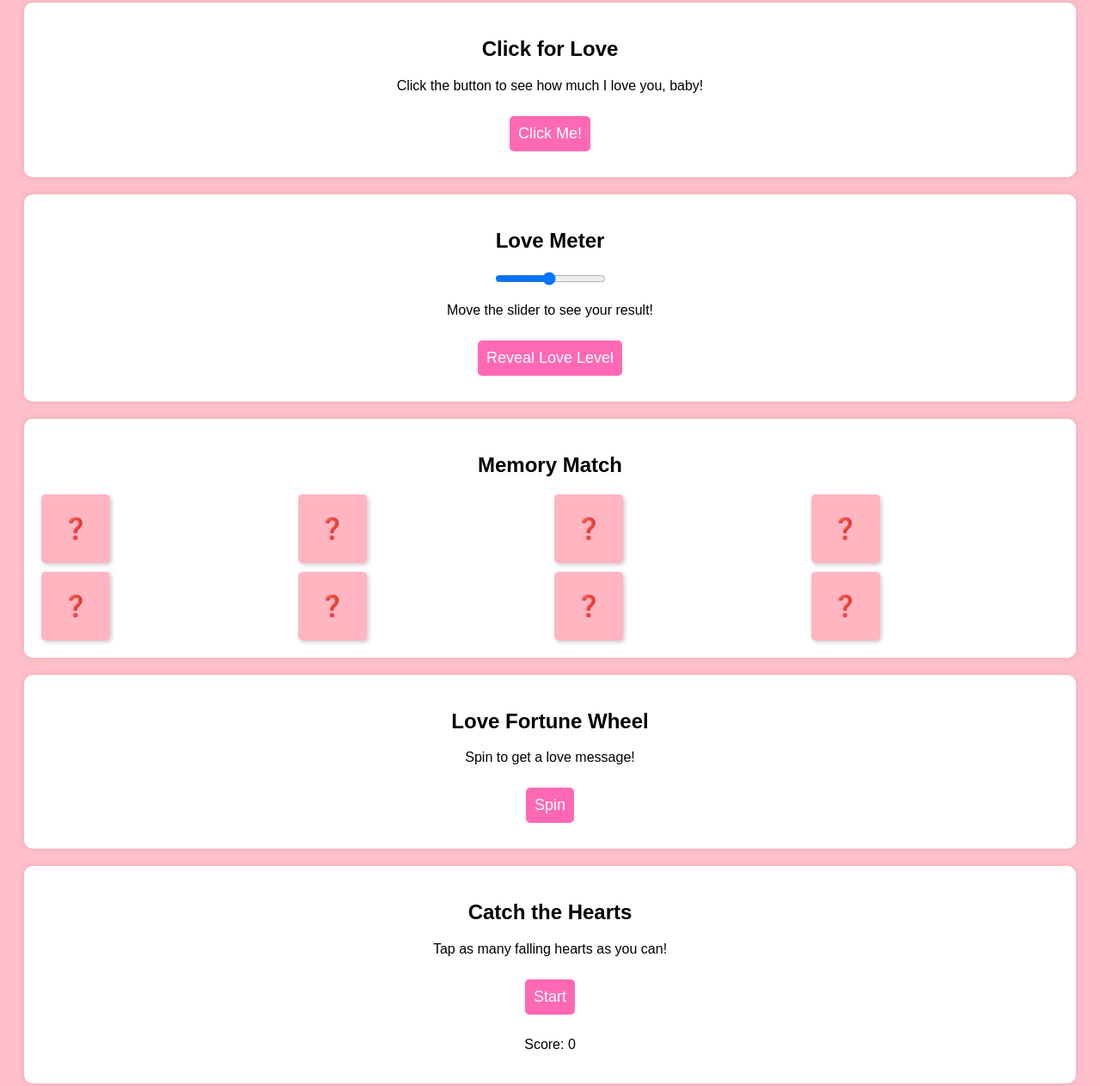
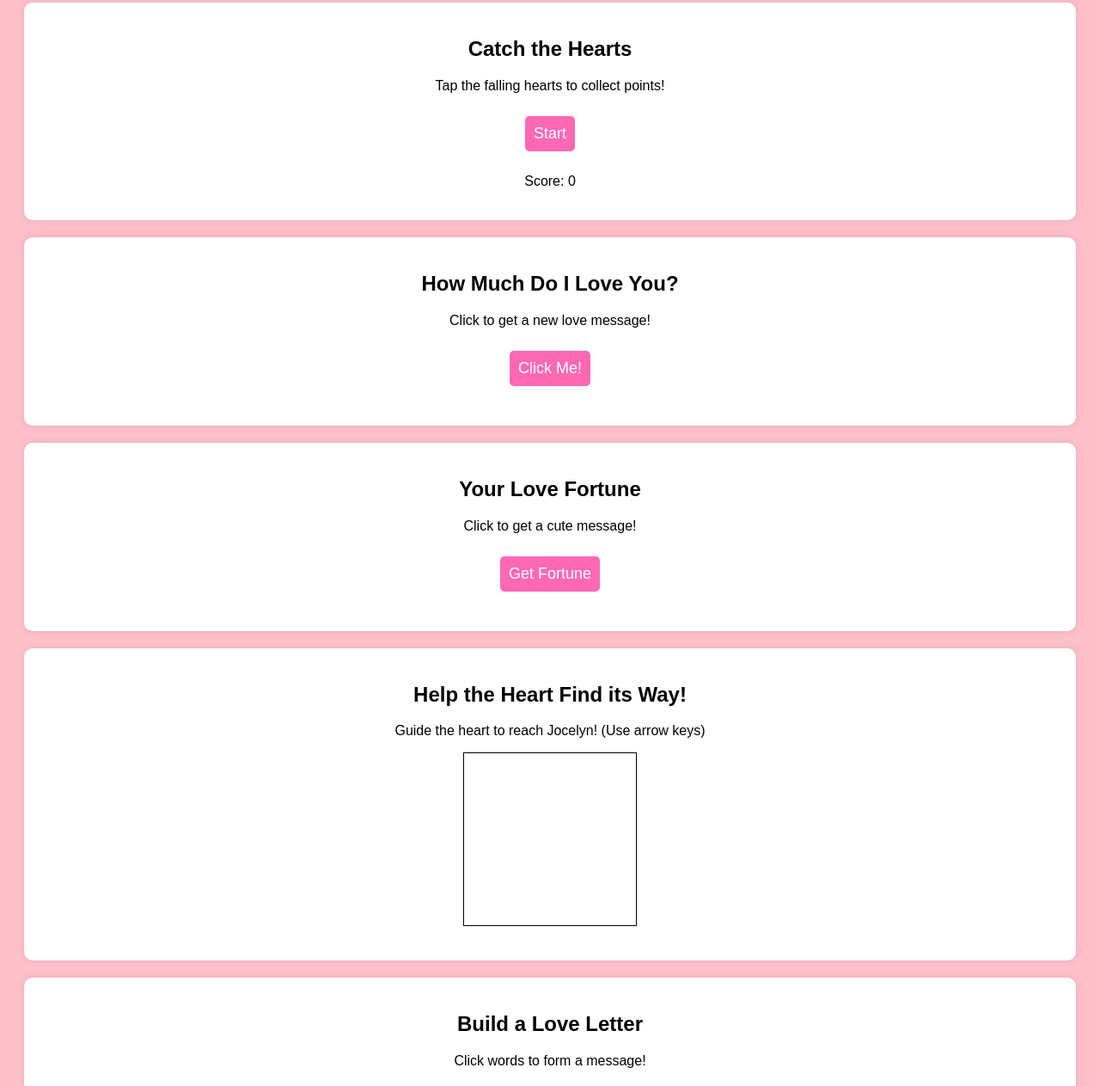
Before and after one commit to bsandovalh/I-love-you, a plain HTML site: page index.html in a window 1280 px wide. Shown: the part 87-1350 px from the top of the page at 86% size. Drawn offline with Linux system fonts and the light colour scheme.

Commit message:
Update index.html

```diff
--- a/index.html
+++ b/index.html
@@ -9,6 +9,7 @@
             background-color: pink;
             text-align: center;
             font-family: Arial, sans-serif;
+            overflow: hidden;
         }
         h1 {
             color: white;
@@ -21,6 +22,7 @@
             background-color: white;
             border-radius: 10px;
             box-shadow: 0 0 10px rgba(0,0,0,0.1);
+            position: relative;
         }
         button {
             padding: 10px;
@@ -35,144 +37,111 @@
         button:hover {
             background-color: deeppink;
         }
-        .hidden {
-            display: none;
-        }
-        .grid {
-            display: grid;
-            grid-template-columns: repeat(4, 1fr);
-            gap: 10px;
-            justify-content: center;
-        }
-        .memory-card {
-            width: 80px;
-            height: 80px;
-            background-color: lightpink;
-            display: flex;
-            align-items: center;
-            justify-content: center;
+        .heart {
+            position: absolute;
             font-size: 24px;
+            color: red;
+            user-select: none;
             cursor: pointer;
-            border-radius: 5px;
-            box-shadow: 2px 2px 5px rgba(0,0,0,0.2);
         }
     </style>
 </head>
 <body>
     <h1>💕 Love Mini Games for My Princess Jocelyn 💕</h1>
 
-    <div class="game-container" id="clickForLove">
-        <h2>Click for Love</h2>
-        <p id="loveMessage">Click the button to see how much I love you, baby!</p>
-        <button onclick="showLoveMessage()">Click Me!</button>
-    </div>
-
-    <div class="game-container" id="loveMeter">
-        <h2>Love Meter</h2>
-        <input type="range" id="loveRange" min="1" max="100" value="50">
-        <p id="loveResult">Move the slider to see your result!</p>
-        <button onclick="showLoveMeter()">Reveal Love Level</button>
-    </div>
-
-    <div class="game-container" id="memoryMatch">
-        <h2>Memory Match</h2>
-        <div class="grid" id="memoryGrid"></div>
-    </div>
-
-    <div class="game-container" id="fortuneWheel">
-        <h2>Love Fortune Wheel</h2>
-        <p id="fortuneResult">Spin to get a love message!</p>
-        <button onclick="spinWheel()">Spin</button>
-    </div>
-
-    <div class="game-container" id="catchHearts">
+    <!-- Game 1: Catch the Hearts -->
+    <div class="game-container">
         <h2>Catch the Hearts</h2>
-        <p>Tap as many falling hearts as you can!</p>
+        <p>Tap the falling hearts to collect points!</p>
         <button onclick="startHeartGame()">Start</button>
         <p id="heartScore">Score: 0</p>
     </div>
 
+    <!-- Game 2: Click for Love -->
+    <div class="game-container">
+        <h2>How Much Do I Love You?</h2>
+        <p>Click to get a new love message!</p>
+        <button onclick="increaseLove()">Click Me!</button>
+        <p id="loveMessage"></p>
+    </div>
+
+    <!-- Game 3: Love Fortune -->
+    <div class="game-container">
+        <h2>Your Love Fortune</h2>
+        <p>Click to get a cute message!</p>
+        <button onclick="getFortune()">Get Fortune</button>
+        <p id="fortuneMessage"></p>
+    </div>
+
+    <!-- Game 4: Love Maze -->
+    <div class="game-container">
+        <h2>Help the Heart Find its Way!</h2>
+        <p>Guide the heart to reach Jocelyn! (Use arrow keys)</p>
+        <canvas id="loveMaze" width="200" height="200" style="border:1px solid black;"></canvas>
+        <p id="mazeStatus"></p>
+    </div>
+
+    <!-- Game 5: Love Letter Builder -->
+    <div class="game-container">
+        <h2>Build a Love Letter</h2>
+        <p>Click words to form a message!</p>
+        <button onclick="addWord('Jocelyn')">Jocelyn</button>
+        <button onclick="addWord('is')">is</button>
+        <button onclick="addWord('my')">my</button>
+        <button onclick="addWord('love')">love</button>
+        <button onclick="addWord('forever')">forever</button>
+        <p id="loveLetter"></p>
+    </div>
+
     <script>
-        function showLoveMessage() {
-            const messages = [
-                "I love you more than all the stars in the sky, princess!",
-                "You're the best thing that ever happened to me, my love!",
-                "Every moment with you is magical, baby!",
-                "You're my pink bow-wearing, flower-loving princess, Jocelyn!",
-                "I adore you with all my heart, beautiful!",
-                "You're my sunshine on a cloudy day!",
-                "Every second with you is a blessing!",
-                "You're my forever and always! 💕"
-            ];
-            document.getElementById("loveMessage").innerText = messages[Math.floor(Math.random() * messages.length)];
+        // Catch the Hearts Game
+        let heartScore = 0;
+        function startHeartGame() {
+            heartScore = 0;
+            document.getElementById("heartScore").innerText = `Score: ${heartScore}`;
+            setInterval(createHeart, 800);
         }
-
-        function showLoveMeter() {
-            const loveValue = document.getElementById("loveRange").value;
-            let response = "";
-            if (loveValue < 30) response = "I love you a little!";
-            else if (loveValue < 70) response = "I love you a lot, my love!";
-            else response = "I love you more than words can say, baby!";
-            document.getElementById("loveResult").innerText = response;
-        }
-
-        function generateMemoryMatch() {
-            const emojis = ['💖', '🌸', '🎀', '💋', '💖', '🌸', '🎀', '💋'];
-            emojis.sort(() => Math.random() - 0.5);
-
-            const grid = document.getElementById("memoryGrid");
-            grid.innerHTML = "";
-
-            emojis.forEach((emoji, index) => {
-                let card = document.createElement("div");
-                card.classList.add("memory-card");
-                card.dataset.emoji = emoji;
-                card.innerText = "❓";
-                card.onclick = () => flipCard(card);
-                grid.appendChild(card);
+        function createHeart() {
+            let heart = document.createElement("div");
+            heart.classList.add("heart");
+            heart.innerHTML = "❤️";
+            heart.style.left = Math.random() * window.innerWidth + "px";
+            heart.style.top = "0px";
+            document.body.appendChild(heart);
+            let fallInterval = setInterval(() => {
+                let top = parseFloat(getComputedStyle(heart).top || 0);
+                if (top > window.innerHeight - 20) {
+                    clearInterval(fallInterval);
+                    heart.remove();
+                } else {
+                    heart.style.top = (top + 5) + "px";
+                }
+            }, 50);
+            heart.addEventListener("click", () => {
+                heartScore++;
+                document.getElementById("heartScore").innerText = `Score: ${heartScore}`;
+                heart.remove();
             });
         }
 
-        let flippedCards = [];
-        function flipCard(card) {
-            if (flippedCards.length < 2 && !card.classList.contains("matched")) {
-                card.innerText = card.dataset.emoji;
-                flippedCards.push(card);
-            }
-
-            if (flippedCards.length === 2) {
-                setTimeout(checkMatch, 500);
-            }
+        // Click for Love
+        const loveMessages = Array(50).fill().map((_, i) => `I love you more than ${i+1} times infinity!`);
+        function increaseLove() {
+            let message = loveMessages[Math.floor(Math.random() * loveMessages.length)];
+            document.getElementById("loveMessage").innerText = message;
         }
 
-        function checkMatch() {
-            if (flippedCards[0].dataset.emoji === flippedCards[1].dataset.emoji) {
-                flippedCards[0].classList.add("matched");
-                flippedCards[1].classList.add("matched");
-            } else {
-                flippedCards[0].innerText = "❓";
-                flippedCards[1].innerText = "❓";
-            }
-            flippedCards = [];
+        // Love Fortune
+        const fortunes = Array(50).fill().map((_, i) => `Your love is as strong as ${i+1} mountains!`);
+        function getFortune() {
+            let randomFortune = fortunes[Math.floor(Math.random() * fortunes.length)];
+            document.getElementById("fortuneMessage").innerText = randomFortune;
         }
 
-        function spinWheel() {
-            const fortunes = [
-                "You will get unlimited kisses today! 💋",
-                "I owe you a million cuddles! 🥰",
-                "You're the queen of my heart forever! 👑",
-                "I love you to infinity and beyond! 💖"
-            ];
-            document.getElementById("fortuneResult").innerText = fortunes[Math.floor(Math.random() * fortunes.length)];
+        // Love Maze
+        function addWord(word) {
+            document.getElementById("loveLetter").innerText += ` ${word}`;
         }
-
-        function startHeartGame() {
-            let score = 0;
-            document.getElementById("heartScore").innerText = `Score: ${score}`;
-            alert("Pretend you're tapping hearts to score points!");
-        }
-
-        window.onload = generateMemoryMatch;
     </script>
 </body>
 </html>
```
